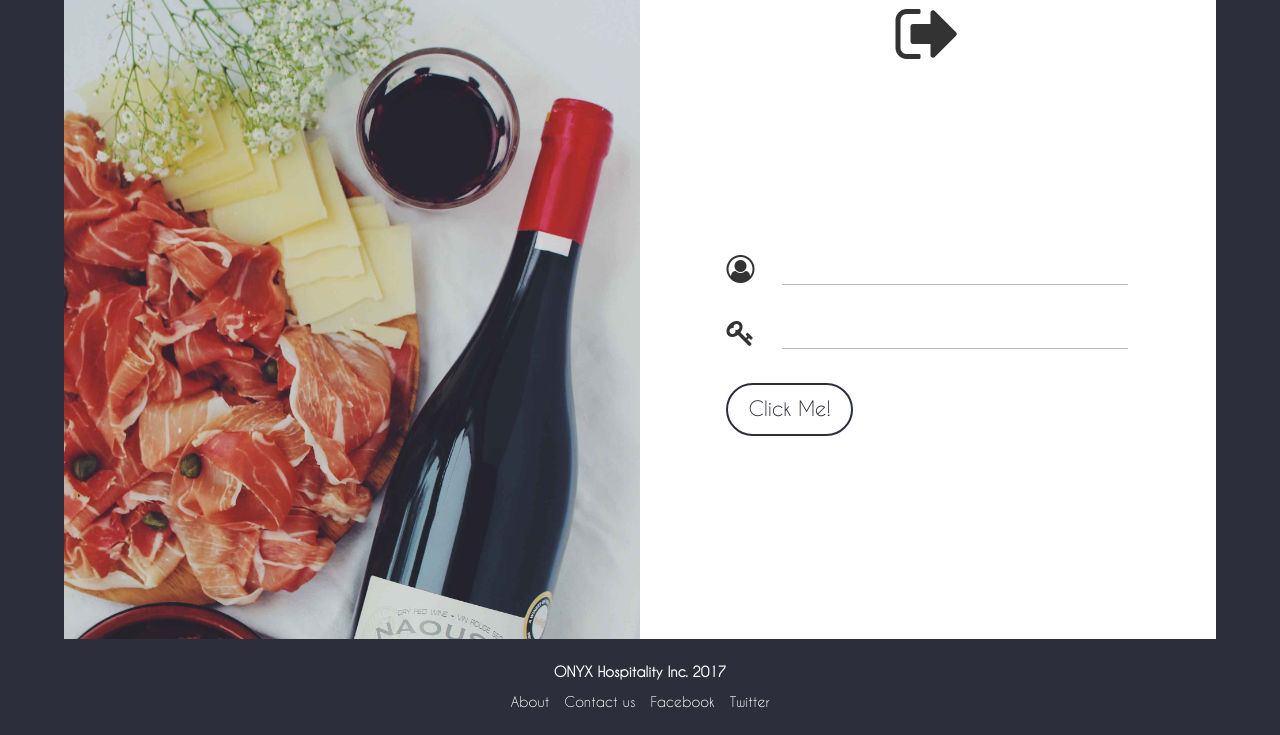
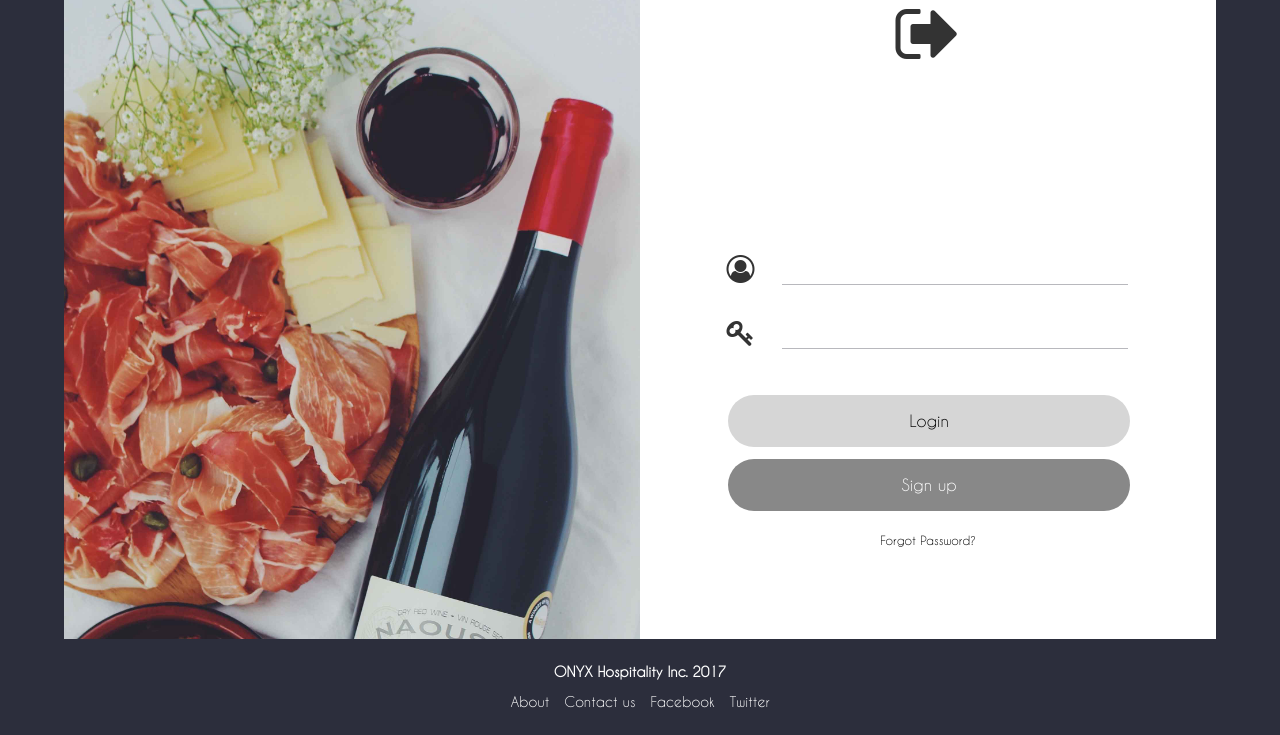
Before and after one commit to nHiRanZ/onyx-hospitality, a PHP site: page /login.php in a window 1280 px wide. Shown: the part 65-800 px from the top of the page. Run offline with PHP 8.4, Linux system fonts and the light colour scheme.

Commit message:
login page complete

```diff
--- a/css/style.css
+++ b/css/style.css
@@ -121,7 +121,17 @@ span a:hover {
     color: gray;
 }
 
+h6 a {
+    color: #000000;
+    padding: 0px 5px 0px 5px;
+}
+
+h6 a:hover {
+    color: gray;
+}
+
 .login{
+    margin-top: 2%;
     margin-left: 15%;
 }
 
@@ -137,14 +147,34 @@ span a:hover {
     outline:0;
 }
 
-.btn {
-    -webkit-border-radius: 28;
-    -moz-border-radius: 28;
-    border-radius: 28px;
-    color: #2c2e3c;
-    font-size: 20px;
-    background: #ffffff;
-    padding: 10px 20px 10px 20px;
-    border: solid #2c2e3c 2px;
+.button-login {
+    background-color: #d6d6d6;
+    border-width: 12px;
+    border-radius: 27px;
+    color: black;
+    padding: 15px 32px;
+    text-align: center;
+    text-decoration: none;
+    font-size: 16px;
+    margin: 4px 2px;
+    cursor: pointer;
+    width: 82%;
+}
+
+.button-signup {
+    background-color: #888888;
+    border-radius: 27px;
+    color: #ffffff;
+    padding: 15px 32px;
+    text-align: center;
+    text-decoration: none;
+    font-size: 16px;
+    margin: 4px 2px;
+    cursor: pointer;
+    width: 82%;
+}
+
+a:hover, a:focus {
+
     text-decoration: none;
 }
--- a/login.php
+++ b/login.php
@@ -51,10 +51,27 @@
     <div class="sub-block">
         <div class="row">
             <div class="col-sm-12">
-                <span class="login">
-                    <button class="btn" type="button">Click Me!</button>
-
-                </span>
+                <div class="login">
+                    <a href="index.php" ><div class="button-login">Login</div></a>
+                </div>
+            </div>
+        </div>
+    </div>
+    <div class="sub-block">
+        <div class="row">
+            <div class="col-sm-12">
+                <div class="login">
+                    <a href="index.php" ><div class="button-signup">Sign up</div></a>
+                </div>
+            </div>
+        </div>
+    </div>
+    <div class="sub-block">
+        <div class="row">
+            <span class="col-sm-12">
+                <h6>
+                    <center><a href="index.php"><div>Forgot Password?</div></a></center>
+                </h6>
             </div>
         </div>
     </div>
```
